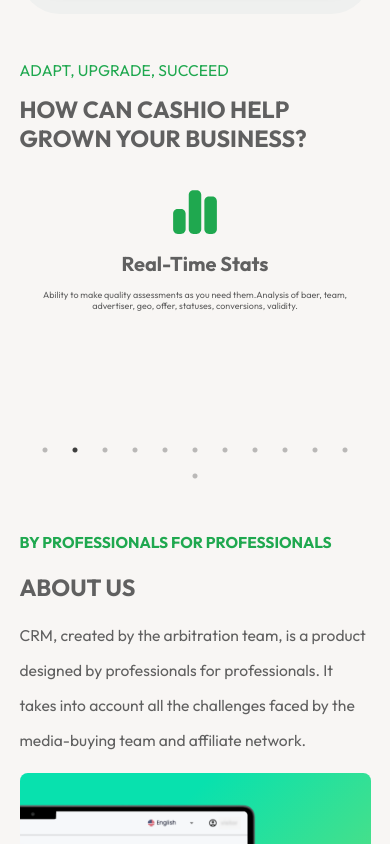
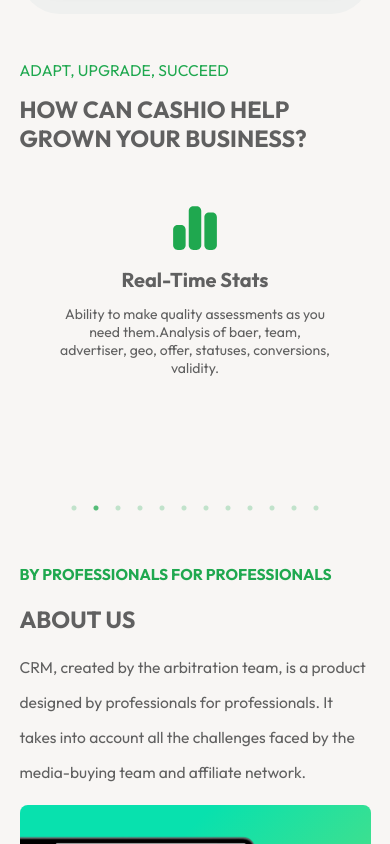
Before and after one commit to RevaGee/Cashio, a React (Create React App) app: page / in a window 390 px wide. Shown: the part 1493-2337 px from the top of the page. Built offline with nearby package versions, Linux system fonts and the light colour scheme.

Commit message:
collages

```diff
--- a/src/components/Collages/styles.scss
+++ b/src/components/Collages/styles.scss
@@ -1,34 +1,37 @@
-.slider-wrapper{
+.slider-wrapper {
   width: 100%;
-  //margin: 40px auto;
 }
-.collages{
+
+.collages {
   margin: 0 0 100px 0;
-  .text_buttons{
+}
+
+.collages .text_buttons {
   display: flex;
   flex-direction: row;
-    align-items: end;
+  align-items: flex-end;
   justify-content: space-between;
   width: 100%;
   margin: 0 auto;
-    .collages_text{
-      p{
+}
+
+.collages .text_buttons .collages_text p {
   color: #1FA84F;
   font-size: 20px;
 }
-      h1{
+
+.collages .text_buttons .collages_text h1 {
   color: var(--text_color);
   font-size: 45px;
   margin-bottom: 0;
 }
-    }
-    .collages_buttons{
+
+.collages .text_buttons .collages_buttons {
   display: flex;
   flex-direction: row-reverse;
 }
-  }
-}
-.collage{
+
+.collage {
   color: var(--text_color);
   font-size: 1vw;
   padding: 1vw;
@@ -38,242 +41,236 @@
   height: 300px;
   margin: 3.5vw;
   cursor: pointer;
-  svg{
+}
+
+.collage svg {
   width: 60px;
   height: 60px !important;
   color: #1FA84F;
 }
 
-  &:hover{
+.collage:hover {
   background-color: var(--header_color);
-    box-shadow:
-    0 0 32px #1FA84F;
+  box-shadow: 0 0 32px #1FA84F;
 }
-}
-.slick_list{
+
+.slick_list {
   height: fit-content !important;
 }
-.slick_slide{
+
+.slick_slide {
   margin: 0 auto !important;
 }
-.media_slider{
-  //margin-top: 100px;
-  //height: 100vh;
+
+.media_slider {
   display: flex;
   align-items: center;
   justify-content: center;
 }
+
 @media (min-width: 576px) {
   .collages {
-    max-width:540px;
+    max-width: 540px;
   }
 }
+
 @media (min-width: 768px) {
   .collages {
-    max-width:720px;
+    max-width: 720px;
   }
-  .collage{
+  .collage {
     height: 360px !important;
   }
 }
+
 @media (min-width: 992px) {
   .collages {
-    max-width:960px;
+    max-width: 960px;
   }
-  .collage{
+  .collage {
     height: 280px !important;
   }
 }
+
 @media (min-width: 1200px) {
   .collages {
-    max-width:1140px;
+    max-width: 1140px;
   }
-  .collage{
+  .collage {
     margin: 35px;
     font-size: 16px;
     height: 350px !important;
   }
 }
+
 @media (min-width: 1400px) {
   .collages {
-    max-width:1320px;
+    max-width: 1320px;
   }
-  .collage{
+  .collage {
     margin: 35px;
     height: 365px !important;
-    //font-size: 17px;
     font-size: 18px;
   }
 }
-/*@media(max-width: 1200px){
-  .collage{
-    font-size: 1.2vw;
-    height: 275px;
-    margin: 35px;
-  }
-}*/
-@media(max-width:1200px){
-  .collages{
+
+@media (max-width: 1200px) {
+  .collages {
     margin: 0 0 50px 0;
   }
-  .slider-wrapper{
-    .collage{
-      //height: 260px;
+  .slider-wrapper .collage {
     height: 280px;
-      //font-size: 1.5vw;
     font-size: 16px;
     display: flex;
     flex-direction: column;
     align-items: center;
     text-align: center;
-      //margin: 4vw;
     margin: 30px;
-      &:hover{
+  }
+  .slider-wrapper .collage:hover {
     box-shadow: 0 0 20px #1FA84F;
   }
-    }
-  }
-  .right_arrow, .left_arrow{
+  .right_arrow,
+  .left_arrow {
     display: none !important;
   }
 }
-@media(max-width: 768px){
-  .collages_text{
-    h1{
+
+@media (max-width: 768px) {
+  .collages .text_buttons h1 {
     font-size: 6vw !important;
   }
-    p{
+  .collages .text_buttons p {
     font-size: 4vw !important;
   }
-  }
-  .slider-wrapper{
-    .collage{
-      //font-size: 2vw;
+  .slider-wrapper .collage {
     width: 210px;
     margin: 25px;
-      h1{
+    h1 {
       font-size: 20px;
     }
-      p{
+    p {
       margin: 0;
       font-size: 14px;
     }
-      //height: 32vw;
     height: 275px;
-      svg{
+  }
+  .slider-wrapper .collage svg {
     width: 50px !important;
     height: 50px !important;
   }
 }
-  }
-}
-@media(max-width: 576px){
-  .collages{
+
+@media (max-width: 576px) {
+  .collages {
     width: 90%;
     margin: 0 0 30px 0 !important;
-    .collage{
+  }
+  .collage {
     border-radius: 25px;
     margin: 20px;
     height: 275px;
     width: fit-content;
-      h1{
+  }
+  .collage h1 {
     font-size: 4vw;
   }
-      p{
+  .collage p {
     font-size: 2.3vw;
   }
-    }
-  }
-  .slick-dots{
+  .slick-dots {
     bottom: -5px !important;
   }
 }
-@media(max-width: 480px){
-  .collage{
+
+@media (max-width: 480px) {
+  .collage {
     margin: 30px auto !important;
-    //width: 280px !important;
+    width: 280px !important;
     height: 260px !important;
-    //padding: 20px;
-    h1{
+    padding: 20px;
+    h1 {
       font-size: 20px !important;
     }
-    p{
-      //font-size: 14px !important;
-      //width: 280px;
+    p {
+      font-size: 14px !important;
     }
     border-radius: 40px;
   }
-  .right_arrow, .left_arrow{
+  .right_arrow,
+  .left_arrow {
     display: none !important;
   }
 }
-/*@media(max-width: 380px){
-  .collage{
+
+@media (max-width: 380px) {
+  .collage {
     width: 240px !important;
   }
 }
-.slick-dots{
+
+.slick-dots {
   bottom: 5px;
-  li{
+}
+
+.slick-dots li {
   margin: 0 1px;
-    button:before{
+}
+
+.slick-dots li button:before {
   color: #1FA84F;
 }
-  }
-  li.slick-active {
-    button:before {
+
+.slick-dots li.slick-active button:before {
   opacity: 0.75;
   color: #1FA84F;
 }
-  }
-}*/
 
-.slick-prev, .slick-next{
+.slick-prev,
+.slick-next {
   display: none !important;
 }
-.right_arrow{
+
+.right_arrow {
   margin-left: 20px !important;
 }
-.right_arrow, .left_arrow{
+
+.right_arrow,
+.left_arrow {
   display: block;
   padding: 0;
   cursor: pointer;
   border: none;
   outline: none;
   background-color: transparent;
-
 }
 
 .left_arrow:before,
-.right_arrow:before
-{
+.right_arrow:before {
   font-family: 'slick';
   font-size: 50px;
   line-height: 1;
-
   opacity: .75;
   color: #1FA84F;
-
   -webkit-font-smoothing: antialiased;
   -moz-osx-font-smoothing: grayscale;
 }
 
-.left_arrow
-{
+.left_arrow {
   left: 0;
   z-index: 1;
 }
-[dir='rtl'] .slick-prev
-{
+
+[dir='rtl'] .slick-prev {
   right: -25px;
   left: auto;
 }
-.left_arrow:before
-{
+
+.left_arrow:before {
   content: '←';
 }
-[dir='rtl'] .left_arrow:before
-{
+
+[dir='rtl'] .left_arrow:before {
   content: '→';
 }
 
@@ -281,16 +278,16 @@
   right: 0;
   z-index: 1;
 }
-[dir='rtl'] .right_arrow
-{
+
+[dir='rtl'] .right_arrow {
   right: auto;
   left: -25px;
 }
-.right_arrow:before
-{
+
+.right_arrow:before {
   content: '→';
 }
-[dir='rtl'] .right_arrow:before
-{
+
+[dir='rtl'] .right_arrow:before {
   content: '←';
 }
```
Lines whose indentation alone changed are shown as unchanged.
